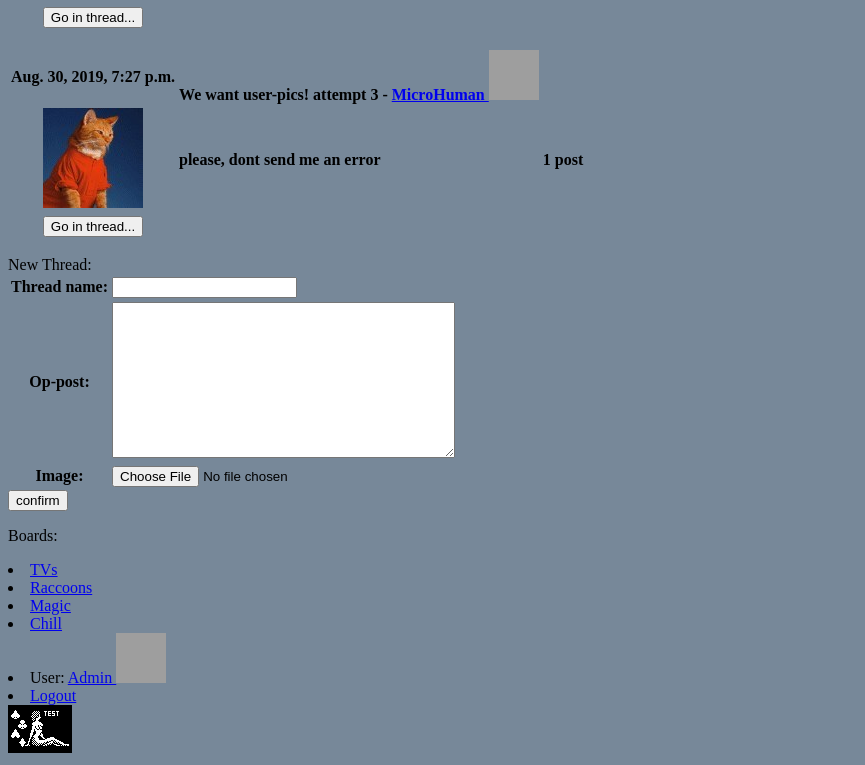
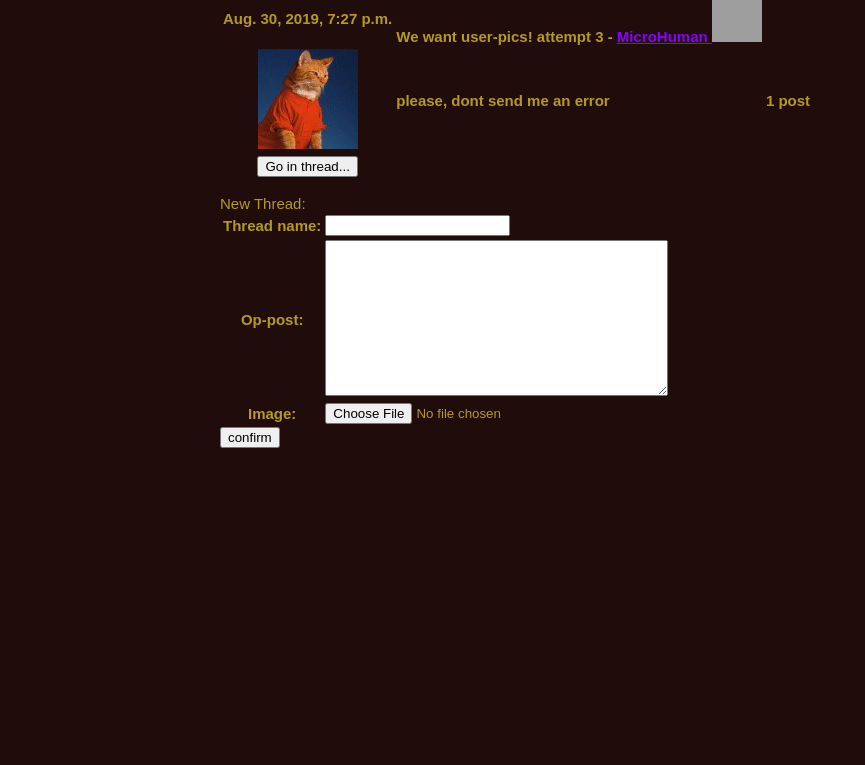
Before and after one commit to Ktwru/Zazon, a Django app: page /Magic in a window 1280 px wide; the page is wider, and only the part inside the window is pictured. Shown: the part 1193-1958 px from the top of that part, without its empty margins (0-865 px from the left). After the commit the page ends 1641 px from the top of that part, so only its background shows below. Run offline with Django 3.2, Linux system fonts and the light colour scheme; a user stored in the database is signed in; data comes from the database, SQL or seed files in the repository; both versions use the stored data as it was after the commit; lists and menus that the app fills with data are empty; grey boxes are pictures that could not be loaded.

Commit message:
try'n in css

```diff
--- a/zAzon/static/css/base.css
+++ b/zAzon/static/css/base.css
@@ -1,9 +1,72 @@
-div.sidebar {
-    color: navy;
-    margin-left: 50px;
-    margin-right: 50px;
-    margin-top: 20px;
-    padding: 0;
-    list-style: none;
-    float: left
+html{
+    background-color: #210c0c;
+    list-style-type: none;
 }
+
+a {
+    color: #8800ff;
+}
+
+a:hover {
+    color: #b3006e;
+}
+
+div {
+    font-size: 15px;
+    font-family: 'Nunito', sans-serif;
+    text-shadow: -1px -1px -2px #ffe76b;
+    color: #b39b20;
+}
+
+.main {
+    color: #ffcc00;
+}
+
+.bar {
+    height: 100%;
+    background-color: #2e0000;
+    position:fixed;
+    top:0px;
+    left:0;
+    width:180px;
+    text-align:left;
+    padding-left:20px;
+    padding-top: 120px;
+}
+
+.header {
+    position:absolute;
+    z-index: 3;
+    top: 0px;
+    left: 0px;
+    width:1200px;
+    height: 100px;
+    background-color: #3b1212;
+
+    padding-left: 150px;
+    margin: 0px;
+    text-align: left;
+    color: #ffcc00;
+    font-size: 20px;
+}
+
+.miniheader {
+    position:fixed;
+    z-index:2;
+    top: 0px;
+    left: 0px;
+    width:180px;
+    height: 120px;
+    background-color: #2e0000;
+    padding-left: 20px;
+    margin: 0px;
+    color: #ffcc00;
+}
+
+.content {
+    position:absolute;
+    top:100px;
+    left:200px;
+    padding-top: 20px;
+    padding-left: 20px;
+}
--- a/zAzon/templates/base.html
+++ b/zAzon/templates/base.html
@@ -4,22 +4,28 @@
 <head>
     <meta charset="UTF-8" />
     <title>{% block title %}zAzon{% endblock title %}</title>
-    <--link rel="stylesheet" href="{% static 'css/base.css' %}">
+    <link rel="stylesheet" href="{% static 'css/base.css' %}">
+    <link href='http://fonts.googleapis.com/css?family=Open+Sans' rel='stylesheet' type='text/css'>
 </head>
-<body bgcolor="LightSlateGray">
-    <h1>{% block header %}zAzon{% endblock header %}</h1>
+<body>
+<div class="header">{% block header %}<h1>zAzon</h1>{% endblock header %}</div>
+
+<div class="miniheader"><h1>zAzon</h1>{{board}}</div>
+
+<div class="content">{% block content %}{% endblock content %}</div>
+
+<div class="bar">
     <div><a href="/">GoHome</a></div>
-    <div>{% block content %}{% endblock content %}</div>
-    <div class="sidebar">
+    <div class="main">
         <p>Boards:</p>
         <li><a href="/TVs">TVs</a></li>
         <li><a href="/Raccoons">Raccoons</a></li>
         <li><a href="/Magic">Magic</a></li>
         <li><a href="/Chill">Chill</a></li>
     </div>
-    <div>
+    <div class="main">
         {% if user.is_authenticated %}
-            <li>User: <a href="/users/{{user.get_username}}">{{ user.get_username }}
+            <li><a href="/users/{{user.get_username}}">{{ user.get_username }}
             {% if userpic %}<img width="50" height="50" src="{{userpic.url}}"/>
             {% else %}<img height="50" src="{% static "images/default.jpg" %}">{% endif %}
             </a></li>
@@ -29,6 +35,7 @@
             <a href="/registration">Register</a></li>
         {% endif %}
     </div>
-    <div><img src="{% static "images/S1.png" %}" alt = "Test"></div>
+</div>
+
 </body>
 </html>
--- a/zAzon/templates/main_page.html
+++ b/zAzon/templates/main_page.html
@@ -1,7 +1,7 @@
 {% extends "base.html" %}
 {% load staticfiles %}
 {% block title %}Main page{% endblock title %}
-
+{% block header %}<h1>zAzon</h1>{% endblock header %}
 {% block content %}
 Main page
 <li>Number of users: {{user_count}}</li>
```
Also changed, not shown: zAzon/db.sqlite3.
